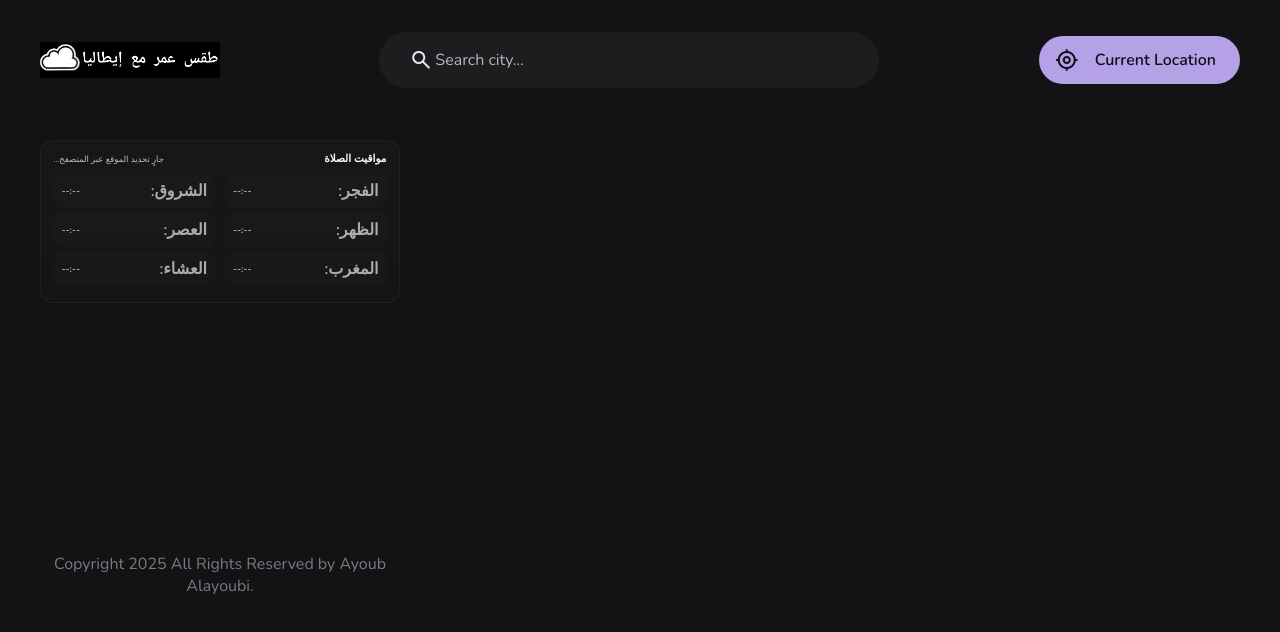
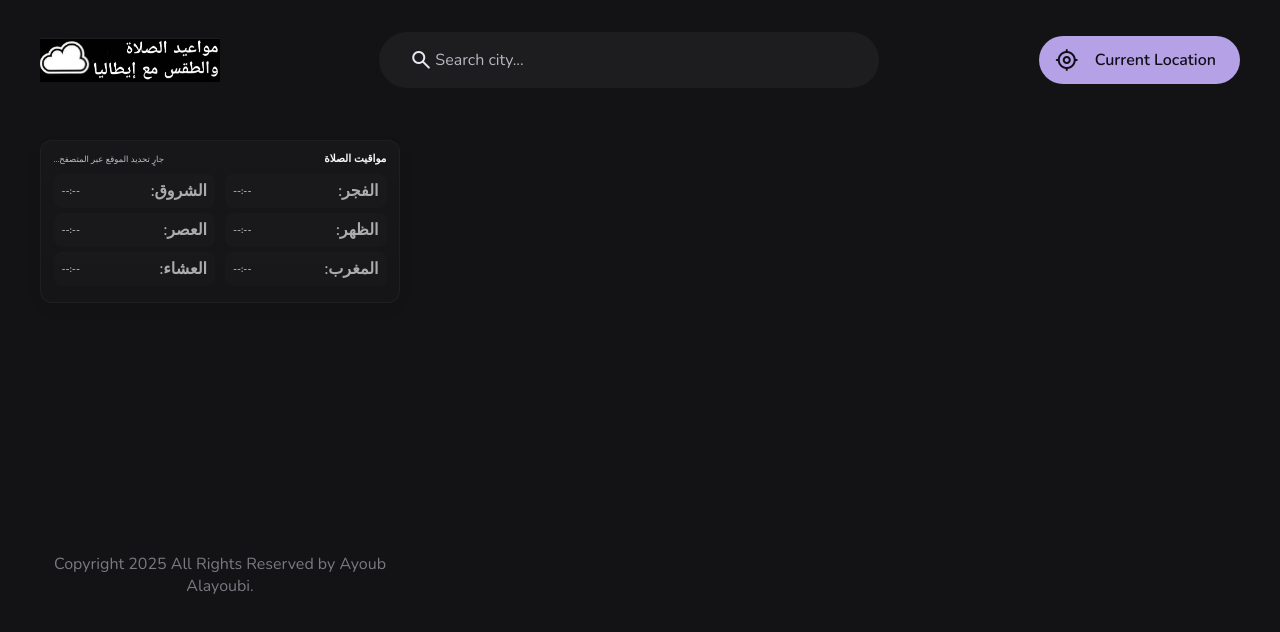
Before and after one commit to aybqam/Weather-Omar, a plain HTML site: page index.html in a window 1280 px wide. Drawn offline with nearby package versions, Linux system fonts and the light colour scheme.

Commit message:
Update index.html

```diff
--- a/index.html
+++ b/index.html
@@ -39,7 +39,7 @@
         <div class="header__container container">
 
             <a href="https://aybqam.github.io/Weather-Omar/#/weather?lat=44.4938203&lon=11.3426327" class="header__logo">
-                <img src="assets/images/logo.jpg" alt="Weather App Logo" loading="lazy">
+                <img src="assets/images/prayers.png" alt="Weather App Logo" loading="lazy">
             </a>
 
             <div class="header__search" data-search-view>
```
